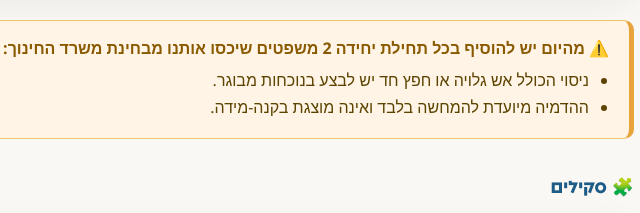
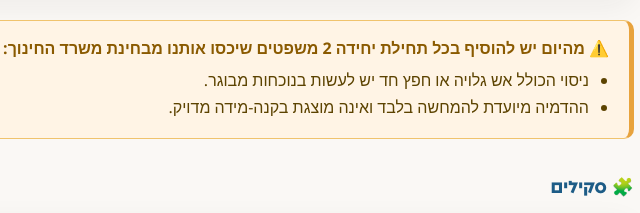
Before and after one commit to shalevn89-cpu/wizdi-ai-team-site, a plain HTML site: page guides.html in a window 1280 px wide. Shown: the part 775-988 px from the top of the page, 532-1172 px from the left. Drawn offline with Linux system fonts and the light colour scheme.

Commit message:
Update guides.html

```diff
--- a/guides.html
+++ b/guides.html
@@ -76,8 +76,8 @@
   <div class="disclaimer-note" style="background:#fff4e5; border:1px solid #f0c36d; border-right:5px solid #e8a33d; border-radius:10px; padding:16px 20px; margin:24px 0 32px; text-align:right;">
     <p style="margin:0 0 8px; font-weight:700; color:#8a5a00;">⚠️ מהיום יש להוסיף בכל תחילת יחידה 2 משפטים שיכסו אותנו מבחינת משרד החינוך:</p>
     <ul style="margin:0; padding-right:20px; color:#5c4300; line-height:1.7;">
-      <li>ניסוי הכולל אש גלויה או חפץ חד יש לבצע בנוכחות מבוגר.</li>
-      <li>ההדמיה מיועדת להמחשה בלבד ואינה מוצגת בקנה-מידה.</li>
+      <li>ניסוי הכולל אש גלויה או חפץ חד יש לעשות בנוכחות מבוגר.</li>
+      <li>ההדמיה מיועדת להמחשה בלבד ואינה מוצגת בקנה-מידה מדויק.</li>
     </ul>
   </div>
 
```
